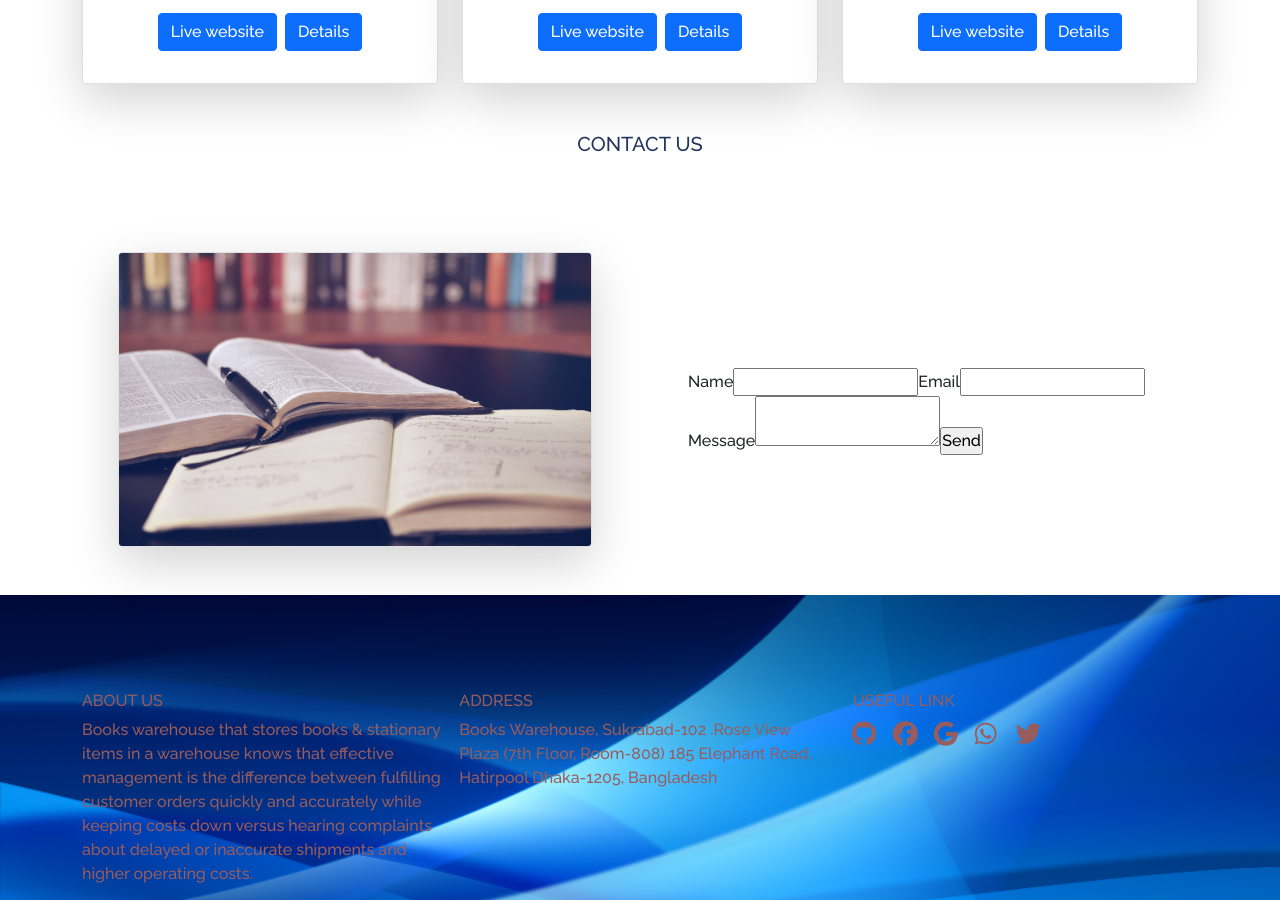
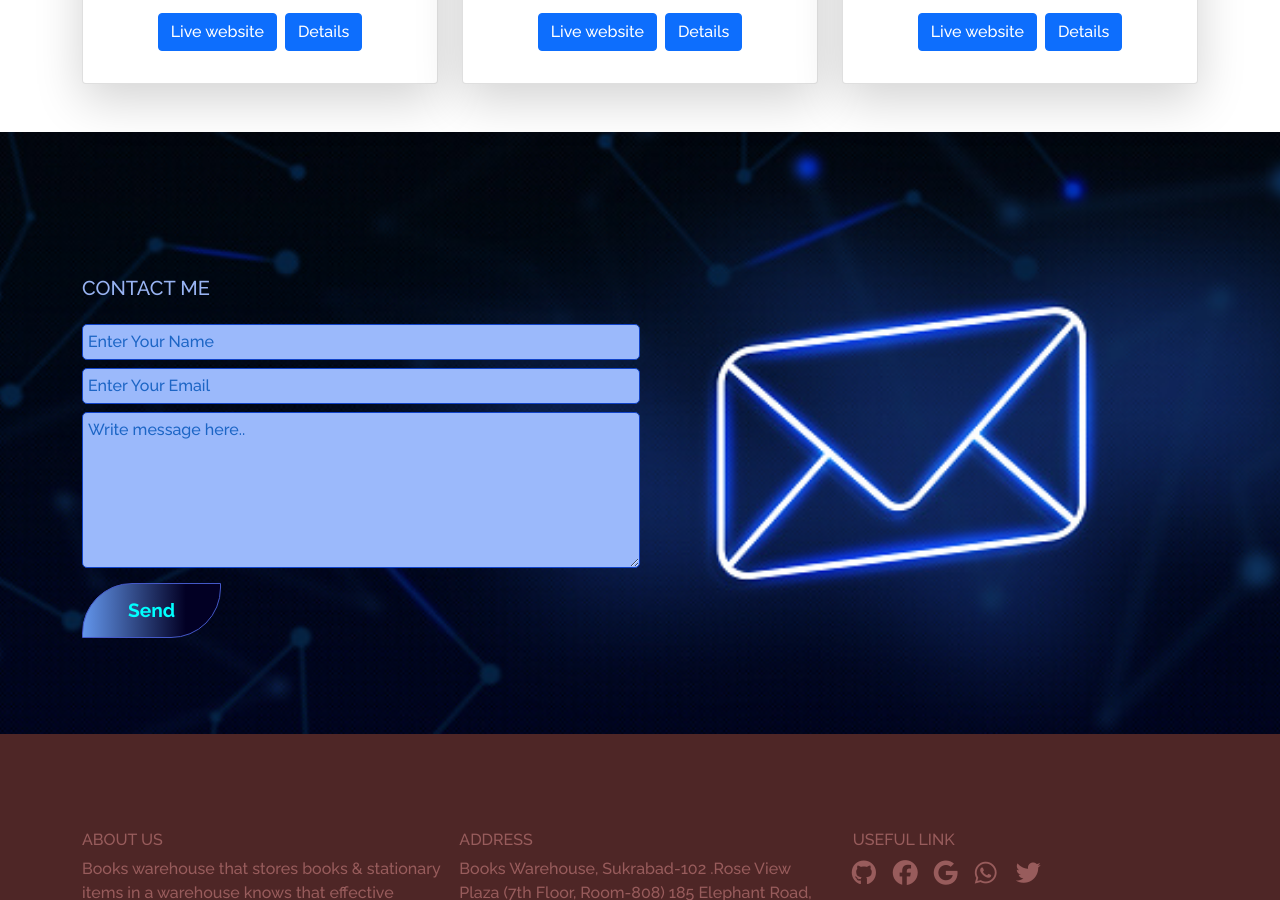
Before and after one commit to provashish95/provashish-roy, a React (Create React App) app: page / in a window 1280 px wide. Shown: the part 1900-2800 px from the top of the page. Built offline with nearby package versions, Linux system fonts and the light colour scheme; a web font is replaced by a local one.

Commit message:
completed contact form

```diff
--- a/src/components/Home/Contact.js
+++ b/src/components/Home/Contact.js
@@ -2,7 +2,7 @@ import React, { useRef } from 'react';
 import emailjs from '@emailjs/browser';
 import { ToastContainer, toast } from 'react-toastify';
 import 'react-toastify/dist/ReactToastify.css';
-import img from '../../images/img.jpg';
+
 
 
 const Contact = () => {
@@ -23,27 +23,30 @@ const Contact = () => {
     };
 
     return (
-        <div className="container">
-            <h5 className='text-center text-color mb-5'>CONTACT US</h5>
+        <section className='contact-img'>
+            <div className="container py-5">
                 <div className="d-flex row py-5 align-items-center">
-                <div className="col-sm-12 col-md-6 col-lg-6  px-5 order-2 order-lg-1 order-md-1 ">
-                    <img src={img} className="img-fluid border rounded-2 shadow-lg" alt="img" />
+                    <h5 className='mt-5 pb-3' style={{ color: '#98b3f2' }}>CONTACT ME</h5>
+                    <div className="col-sm-12">
+                        <form ref={form} onSubmit={sendEmail}>
+                            <div className='mb-2'>
+                                <input type="text" name="user_name" className='input-style' placeholder='Enter Your Name' required />
                             </div>
-                <div className="col-sm-12 col-md-6 col-lg-6 px-5 mt-4 order-1 order-md-2 order-lg-2">
-                    <form ref={form} onSubmit={sendEmail}>
-                        <label>Name</label>
-                        <input type="text" name="user_name" />
-                        <label>Email</label>
-                        <input type="email" name="user_email" />
-                        <label>Message</label>
-                        <textarea name="message" />
-                        <input type="submit" value="Send" />
+                            <div className='mb-2'>
+                                <input type="email" name="user_email" className='input-style' placeholder='Enter Your Email' required />
+                            </div >
+                            <div className='mb-2'>
+                                <textarea rows="6" name="message" className='input-style' placeholder='Write message here..' required />
+                            </div>
+                            <input type='submit' value="Send" className='btn-style' />
+                            {/* <input type="submit" value="Send" /> */}
                         </form>
                         <ToastContainer></ToastContainer>
                     </div>
                 </div>
                 <ToastContainer></ToastContainer>
             </div>
+        </section>
     );
 };
 
--- a/src/components/style.css
+++ b/src/components/style.css
@@ -141,7 +141,7 @@
     font-weight: 700;
     padding: 12px 45px;
     border: 1px solid #4458c8;
-    border-radius: 28px 0px 28px 0px;
+    border-radius: 50px 0px 50px 0px;
     background: rgb(98, 149, 235);
     background: linear-gradient(90deg, rgba(98, 149, 235, 1) 0%, rgba(2, 0, 36, 1) 75%);
 }
@@ -202,9 +202,37 @@
     cursor: pointer;
 }
 
-.footer-img {
-    background-image: url('../images/bg-4.jpg');
+.contact-img {
+    background-image: url('../images/contact.jpg');
     background-position: center;
     background-repeat: no-repeat;
     background-size: cover;
 }
+
+.input-style {
+    width: 50%;
+    padding: 5px 0px;
+    border: 1px solid #1043c8;
+    border-radius: 5px;
+    background-color: #9bb9fb;
+}
+
+
+::placeholder {
+    color: rgb(28, 101, 197);
+    padding-left: 5px;
+    opacity: 1;
+    /* Firefox */
+}
+
+:-ms-input-placeholder {
+    /* Internet Explorer 10-11 */
+    color: rgb(28, 101, 197);
+    padding-left: 5px;
+}
+
+::-ms-input-placeholder {
+    /* Microsoft Edge */
+    color: rgb(28, 101, 197);
+    padding-left: 5px;
+}
```
Also changed, not shown: src/images/contact.jpg (added). Lines whose indentation alone changed are shown as unchanged.
